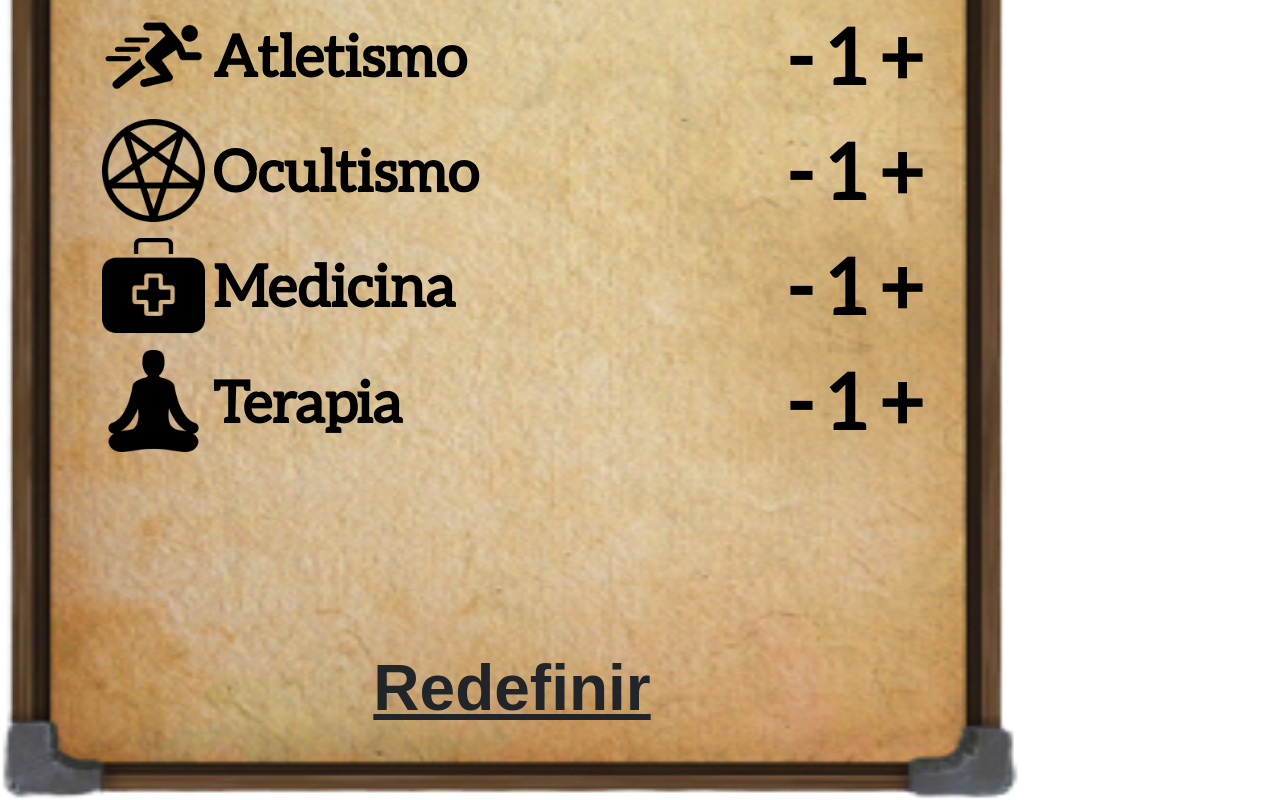
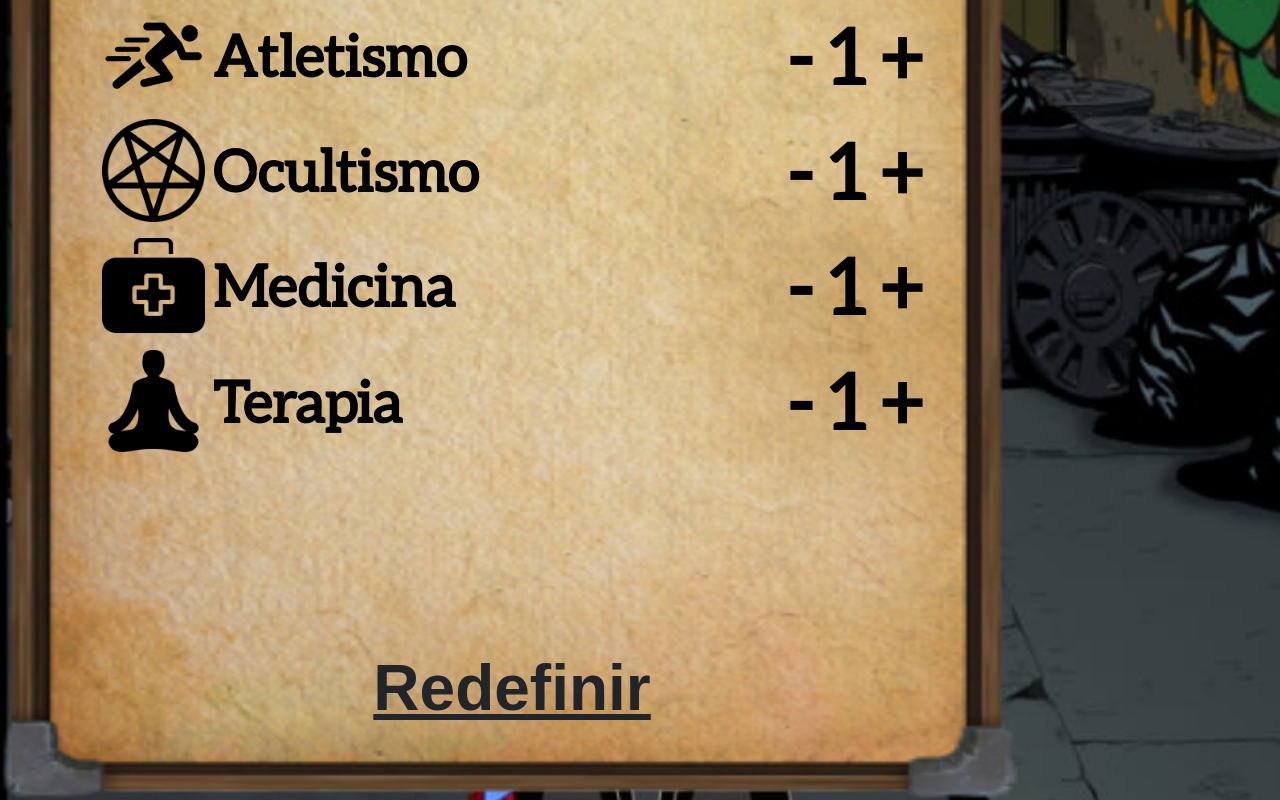
Before and after one commit to DarkLordRafa/RPG2, a plain HTML site: page Claudette.html in a window 1280 px wide. Drawn offline with Linux system fonts and the light colour scheme.

Commit message:
adicionando imagem da personagem Claudette

```diff
--- a/assets/css/main.css
+++ b/assets/css/main.css
@@ -31,8 +31,8 @@
 	background-size: cover;
 }
 
-.alexandria-page{
-	background-image: url("../images/general/alexandria.jpg");
+.claudette-page{
+	background-image: url("../images/general/claudette.jpeg");
 	background-repeat: no-repeat;
 	background-position: center;
 	background-size: cover;
```
Also changed, not shown: assets/images/general/claudette.jpeg (added).
